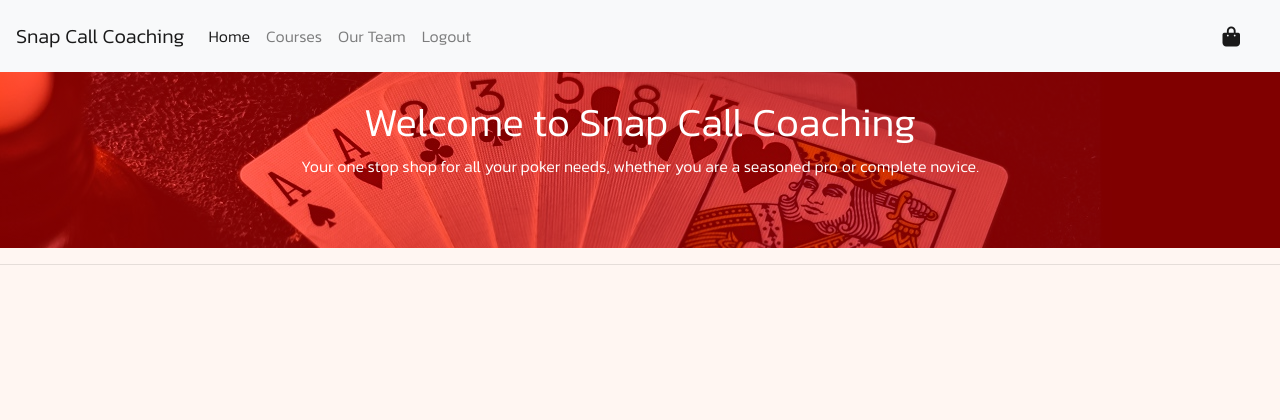
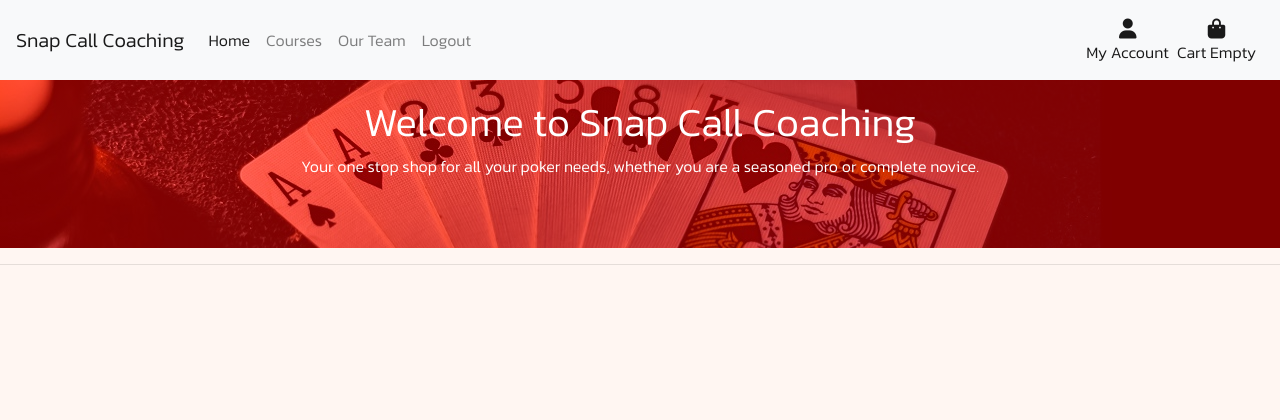
Before and after one commit to tomkelly111/Snap-Call-Coaching, a Django app: page /courses/ in a window 1280 px wide. Shown: the top 420 px of the page. Run offline with Django 3.2, Linux system fonts and the light colour scheme; the visitor is signed in with stand-in values (Sample User, id 1); data that the repository does not hold is empty; some libraries are stand-ins or nearby versions.

Commit message:
add account to navbar

```diff
--- a/templates/base.html
+++ b/templates/base.html
@@ -89,17 +89,38 @@
           </li>
           {% endif %}
         </ul>
+      </div>
+    <div class="collapse navbar-collapse justify-content-end" id="navbarSupportedContent">
         <span class="navbar-text mr-2">
-          <a
-            class="{% if bag_total %}bag-display{% else %}empty-bag{% endif %} nav-link"
-            href="{% url 'view_bag' %}"
-          >
-            <i class="fas fa-shopping-bag fa-lg"></i>
-            {% if product_count > 0 %} {{ product_count }} {% endif %}
-            <div></div>
-          </a>
+            <a id="user-options" data-toggle="dropdown" aria-haspopup="true" aria-expanded="false" href="{% url 'profile' %}">
+                <div class="text-center">
+                    <i class="fas fa-user fa-lg"></i>
+                    <p class="my-0">My Account</p>
+                </div>
+            </a>
+            <div class="dropdown-menu border-0" aria-labelledby="user-options">
+                {% if request.user.is_authenticated %}
+                {% if request.user.is_superuser %}
+                <a href="" class="dropdown-item">Course Management</a>
+                {% endif %}
+                <a href="{% url 'profile' %}" class="dropdown-item">My Profile</a>
+                <a href="{% url 'account_logout' %}" class="dropdown-item">Logout</a>
+                {% else %}
+                <a href="{% url 'account_signup' %}" class="dropdown-item">Register</a>
+                <a href="{% url 'account_login' %}" class="dropdown-item">Login</a>
+                {% endif %}
+            </div>
         </span>
-      </div>
+        <span class="navbar-text mr-2">
+            <a href="{% url 'view_bag' %}">
+                <div class="text-center">
+                    <i class="fas fa-shopping-bag fa-lg"></i>
+                    <p class="my-0  {% if bag_total %}bag-display{% else %}empty-bag{% endif %}">{% if product_count > 0 %} {{ product_count }} {% else %} Cart Empty{% endif %}</p>
+                </div>
+            </a>
+        </span>
+    </div>
+
     </nav>
     <header>
       <div class="container-fluid mt-5 callout">
```
